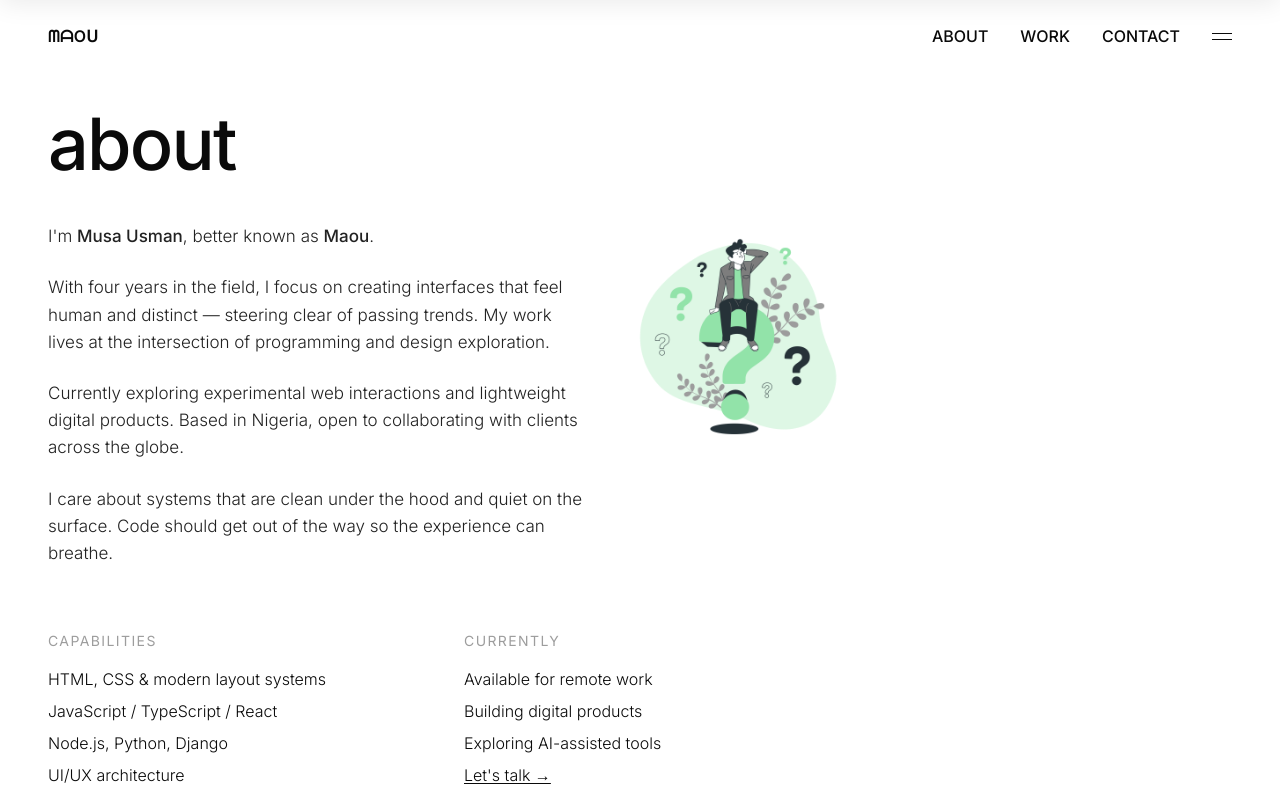
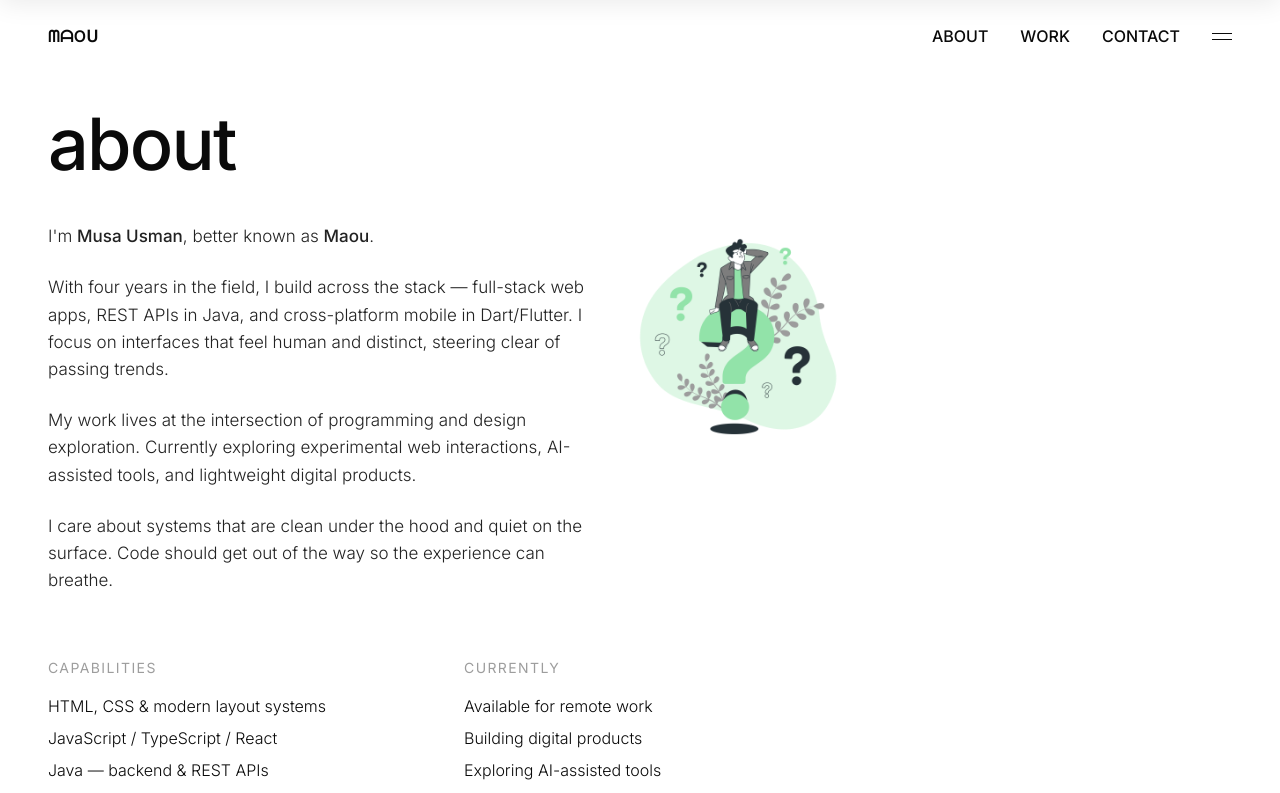
Before and after one commit to daddymaou/maoufolio, a Next.js app: page /about in a window 1280 px wide. Shown: the top 793 px of the page. Built offline with nearby package versions, Linux system fonts and the light colour scheme.

Commit message:
update about, work and home copy; add java, flutter and rest api mentions

```diff
--- a/app/about/page.tsx
+++ b/app/about/page.tsx
@@ -3,7 +3,8 @@ import Link from "next/link";
 
 export const metadata = {
   title: "About — Maou",
-  description: "About Maou (Musa Usman) — creative developer based in Nigeria.",
+  description:
+    "About Maou (Musa Usman) — creative developer based in Nigeria. Full-stack web apps, REST APIs in Java, and cross-platform mobile in Dart/Flutter.",
 };
 
 export default function AboutPage() {
@@ -20,14 +21,15 @@ export default function AboutPage() {
             known as <strong className="font-medium">Maou</strong>.
           </p>
           <p>
-            With four years in the field, I focus on creating interfaces that
-            feel human and distinct — steering clear of passing trends. My work
-            lives at the intersection of programming and design exploration.
+            With four years in the field, I build across the stack — full-stack
+            web apps, REST APIs in Java, and cross-platform mobile in
+            Dart/Flutter. I focus on interfaces that feel human and distinct,
+            steering clear of passing trends.
           </p>
           <p>
-            Currently exploring experimental web interactions and lightweight
-            digital products. Based in Nigeria, open to collaborating with
-            clients across the globe.
+            My work lives at the intersection of programming and design
+            exploration. Currently exploring experimental web interactions,
+            AI-assisted tools, and lightweight digital products.
           </p>
           <p>
             I care about systems that are clean under the hood and quiet on the
@@ -55,6 +57,8 @@ export default function AboutPage() {
           <ul className="space-y-2 text-[16px] font-light">
             <li>HTML, CSS & modern layout systems</li>
             <li>JavaScript / TypeScript / React</li>
+            <li>Java — backend & REST APIs</li>
+            <li>Dart / Flutter — cross-platform mobile</li>
             <li>Node.js, Python, Django</li>
             <li>UI/UX architecture</li>
             <li>Bots & automation tools</li>
```
